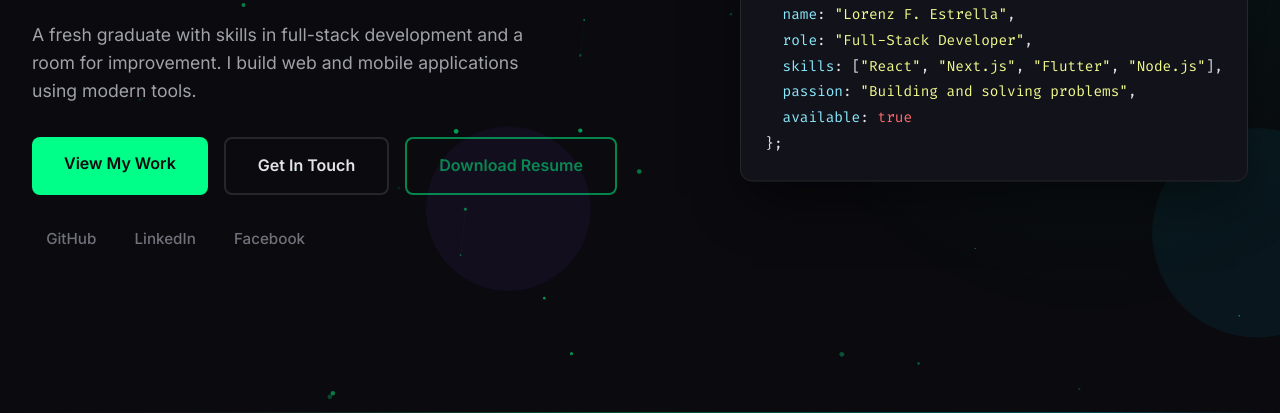
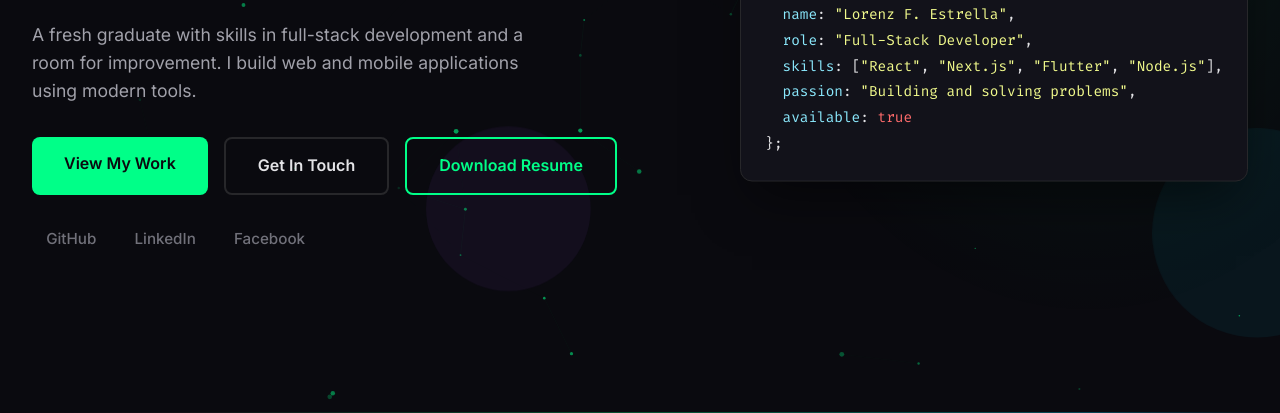
Before and after one commit to Lornez07/portfolio, a website: page index.html in a window 1280 px wide. Shown: the part 387-800 px from the top of the page. Drawn offline with Linux system fonts and the light colour scheme; grey boxes are pictures that could not be loaded.

Commit message:
Enable resume download and link PDF

```diff
--- a/index.html
+++ b/index.html
@@ -82,7 +82,7 @@
             <div class="hero-buttons">
                 <a href="#projects" class="btn btn-primary">View My Work</a>
                 <a href="#contact" class="btn btn-secondary">Get In Touch</a>
-                <a href="javascript:void(0)" class="btn btn-resume disabled-link">Download Resume</a>
+                <a href="Estrella, Lorenz F..pdf" download class="btn btn-resume">Download Resume</a>
             </div>
             <div class="social-links">
                 <a href="https://github.com/Lornez07" class="social-link" target="_blank">GitHub</a>
```
